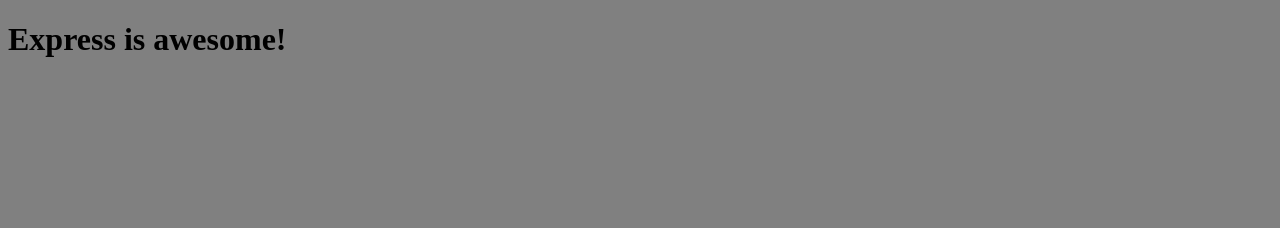
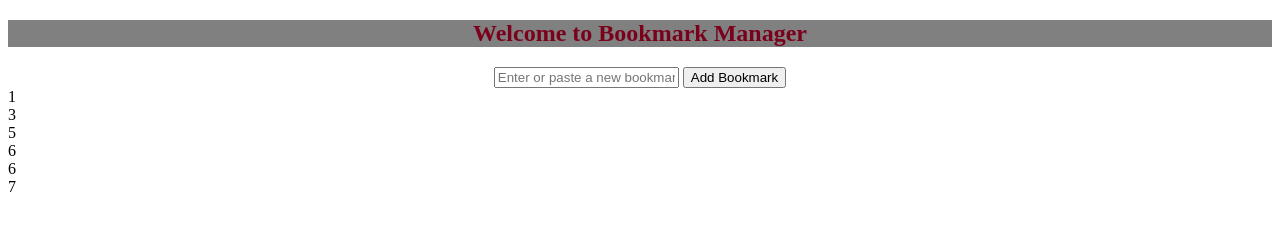
Before and after one commit to Yangani/bookmarkmanager, a website: page public/index.html in a window 1280 px wide. Drawn offline with Linux system fonts and the light colour scheme.

Commit message:
Created css layout, and javascript for dom interaction'

```diff
--- a/public/index.html
+++ b/public/index.html
@@ -2,10 +2,21 @@
 <html lang="en">
 <head>
     <meta charset="UTF-8">
-    <title>Bookmark Manager App</title>
+    <title>Bookmark Manager</title>
     <link rel="stylesheet" href="main.css">
 </head>
 <body>
-    <h1>Express is awesome!</h1>
+	<nav class="title">
+		<h1>Welcome to Bookmark Manager</h1>
+	</nav>
+
+	<div class="addbookmark" id="addbookmark">
+		<input type="text" class="newbookmark" id="newbookmark" value="" placeholder="Enter or paste a new bookmark">
+		<button type="button" id="submit" class="submit" onclick="addBookMark()">Add Bookmark</div>
+	</div>
+
+	<div class="bookmarklist" id="bookmarklist" name="bookmarks">
+	</div>
+	<script type="text/javascript" src="main.js"></script>
 </body>
 </html>
--- a/public/main.css
+++ b/public/main.css
@@ -1,3 +1,14 @@
-body {
+.title {
 	background-color: grey;
+	color: #7B001B;
 }
+
+h1 {
+	text-align: center;
+}
+
+.addbookmark {
+	position: float;
+	margin: 0 auto;
+	text-align: center;
+}
--- /dev/null
+++ b/public/main.js
@@ -0,0 +1,25 @@
+var urls = [1, 3, 5, 6, 6,7];
+
+var addBookMark = function() {
+	var  newurl= document.getElementById("newbookmark").value;
+	urls.push(newurl);
+	//Refresh DOM to add the new URL
+	// loadBookMarks();
+}
+
+
+
+function loadBookMarks() {
+	var renderdiv = document.getElementById("bookmarklist")
+	urls.map(function(url){
+		renderdiv.innerHTML = renderdiv.innerHTML + url + "<br>";
+	})
+}
+
+loadBookMarks();
+
+// http://stackoverflow.com/questions/507138/how-do-i-add-a-class-to-a-given-element
+//http://stackoverflow.com/questions/17650776/add-remove-html-inside-div-using-javascript
+
+
+// https://thenewboston.com/forum/topic.php?id=751
--- a/server/router.js
+++ b/server/router.js
@@ -7,7 +7,9 @@
 })
 
 router.get('/bookmarks', function(req, res){
+	req.body
 	res.send("bookmarks");
 });
 
+
 module.exports = router;
--- a/server/server.js
+++ b/server/server.js
@@ -1,6 +1,9 @@
 var express = require('express');
 var app = express();
 var router = require('./router');
+
+//Databases
+var database = [];
 
 // express will look in this folder for static content
 app.use(express.static('public'));
```
